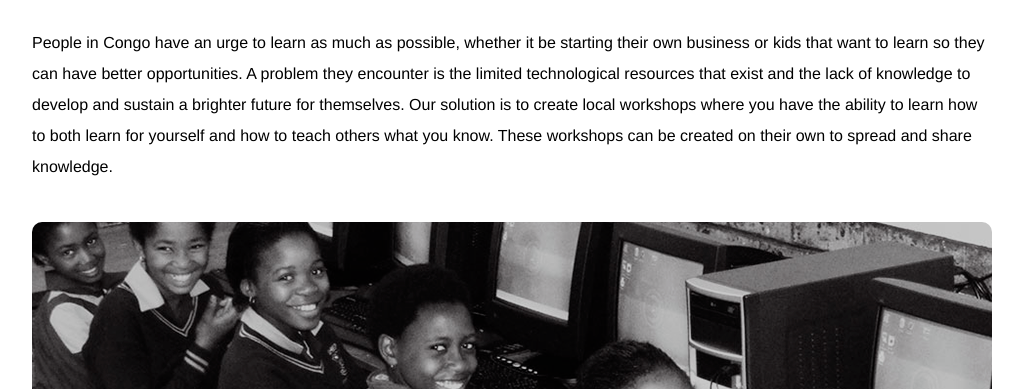
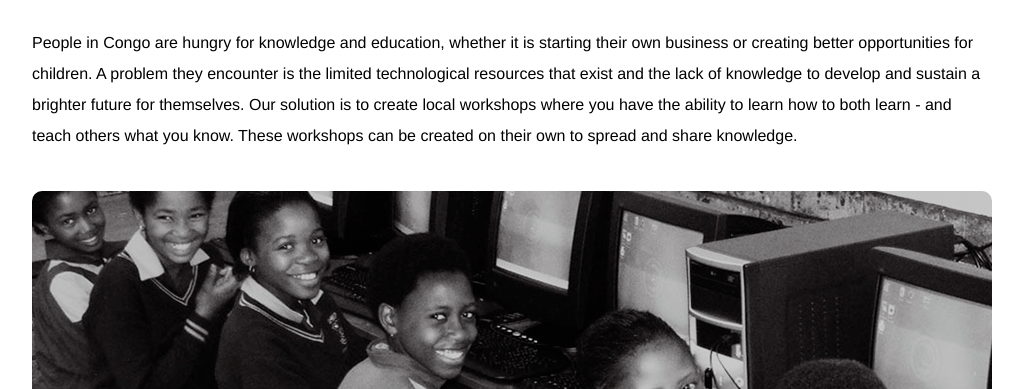
Before and after one commit to onordbo/ideabank, a website: page source/skillswap.html in a window 1280 px wide. Shown: the part 411-800 px from the top of the page, without its empty margins (128-1151 px from the left). Drawn offline with nearby package versions, Linux system fonts and the light colour scheme; files that its build step writes are made by us from their sources; a web font is replaced by a local one.

Commit message:
Adding final touches

```diff
--- a/source/skillswap.html
+++ b/source/skillswap.html
@@ -28,12 +28,11 @@
             </div>
 
             <p>
-                People in Congo have an urge to learn as much as possible, whether it be starting their own
-                business or kids that want to learn so they can have better opportunities. A problem they
-                encounter is the limited technological resources that exist and the lack of knowledge to
-                develop and sustain a brighter future for themselves. Our solution is to create local workshops
-                where you have the ability to learn how to both learn for yourself and how to teach others what
-                you know. These workshops can be created on their own to spread and share knowledge.
+                People in Congo are hungry for knowledge and education, whether it is starting their own business or
+                creating better opportunities for children. A problem they encounter is the limited technological
+                resources that exist and the lack of knowledge to develop and sustain a brighter future for themselves.
+                Our solution is to create local workshops where you have the ability to learn how to both learn - and
+                teach others what you know. These workshops can be created on their own to spread and share knowledge.
             </p>
 
             <img src="/img/idea/skillswap.png" alt="img" draggable="false"/>
@@ -45,8 +44,8 @@
                 access simplified learnings tools and “how to” videos. To solve this the opportunity of sharing your
                 knowledge from Sweden directly to the entrepreneurs in Congolese communities will also exist.
                 You can easily pass on your knowledge by sharing videos of how to do things on the Skill Swap-platform.
-                Money only goes so far, spreading your skills and knowledge is a major resource in developing a learning
-                model that will facilitate business progress.
+                Money only goes so far, spreading your skills and knowledge is a major resource in developing a
+                learning model that will facilitate business progress.
             </p>
         </div>
 
```
Also changed, not shown: source/hearvoice.html (+6 -5 lines), source/index.html (+1 -1 lines), build/css/bootstrap.min.css, build/hearvoice.html, build/img/thumbs/thumb7.png, build/index.html, build/skillswap.html, source/img/thumbs/thumb7.png.
